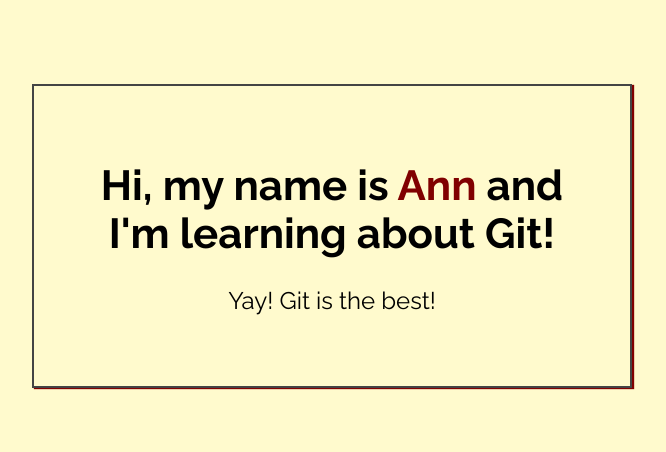
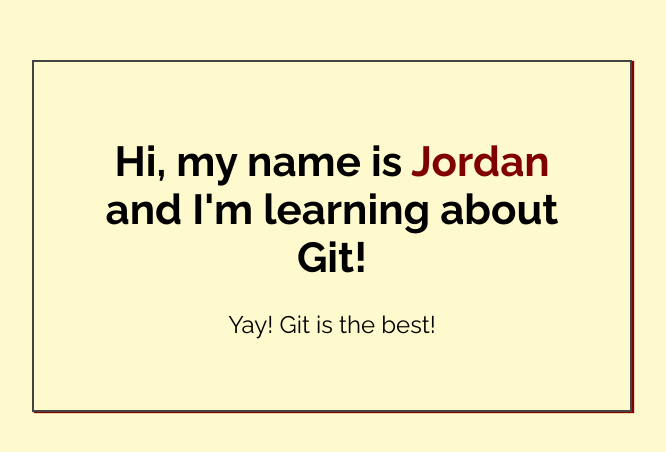
Before and after one commit to bazingarang/my-first-repo, a plain HTML site: page index.html in a window 1280 px wide. Shown: the part 164-616 px from the top of the page, without its empty margins (308-974 px from the left). Drawn offline with Linux system fonts and the light colour scheme.

Commit message:
Added name to index.html

```diff
--- a/index.html
+++ b/index.html
@@ -14,7 +14,7 @@
 <body>
 
     <div class="greeting">
-        <h1>Hi, my name is <span class="highlight">Ann</span> and I'm learning about Git! </h1>
+        <h1>Hi, my name is <span class="highlight">Jordan</span> and I'm learning about Git! </h1>
 
         <p>Yay! Git is the best!</p>
     </div>
```
